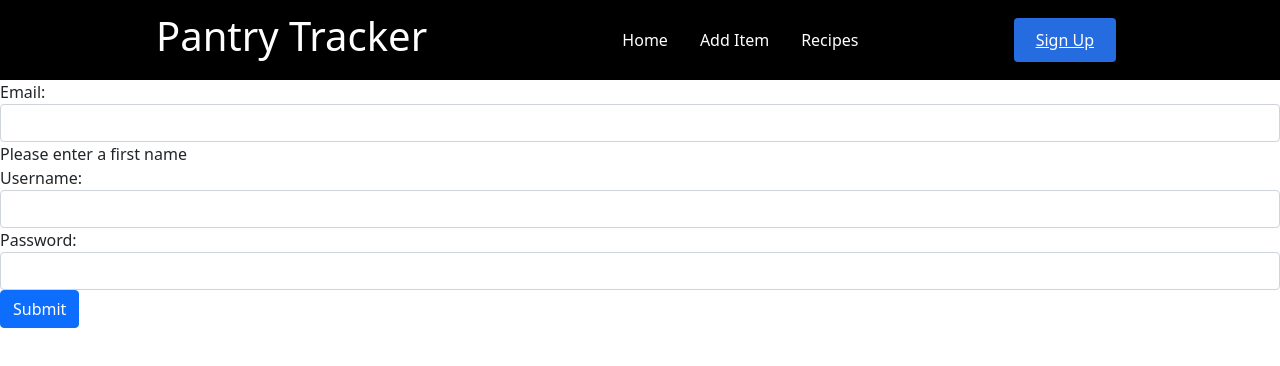
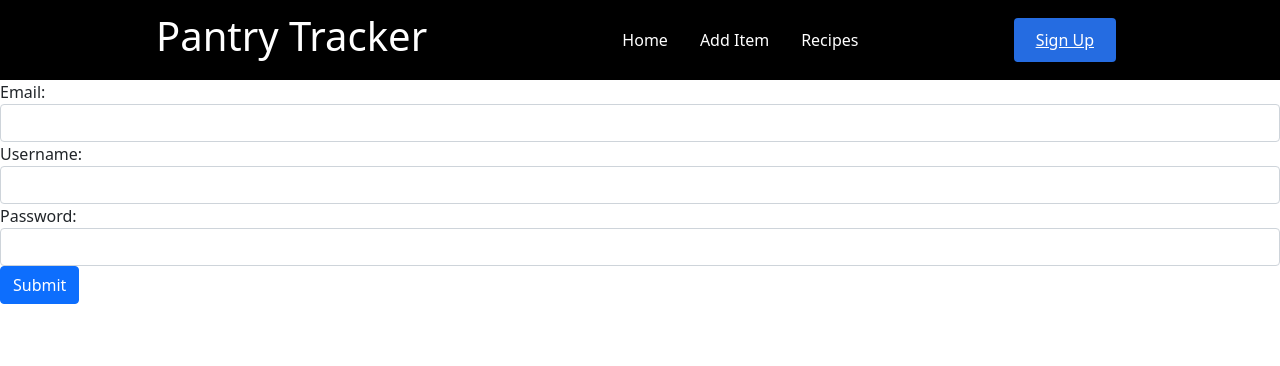
Before and after one commit to kianezaz/pantry-tracker, a React (Create React App) app: page /signup in a window 1280 px wide. Shown: the top 366 px of the page. Built offline with nearby package versions, Linux system fonts and the light colour scheme.

Commit message:
unnecessary line

```diff
--- a/src/components/register.jsx
+++ b/src/components/register.jsx
@@ -62,7 +62,6 @@ const Register = (props) => {
                             onChange={onChangeEmail}
                         />
                     </div>
-                    <span id="first-name-error">Please enter a first name</span>
                     <div className="form-group">
                         <label>Username: </label>
                         <input
```
